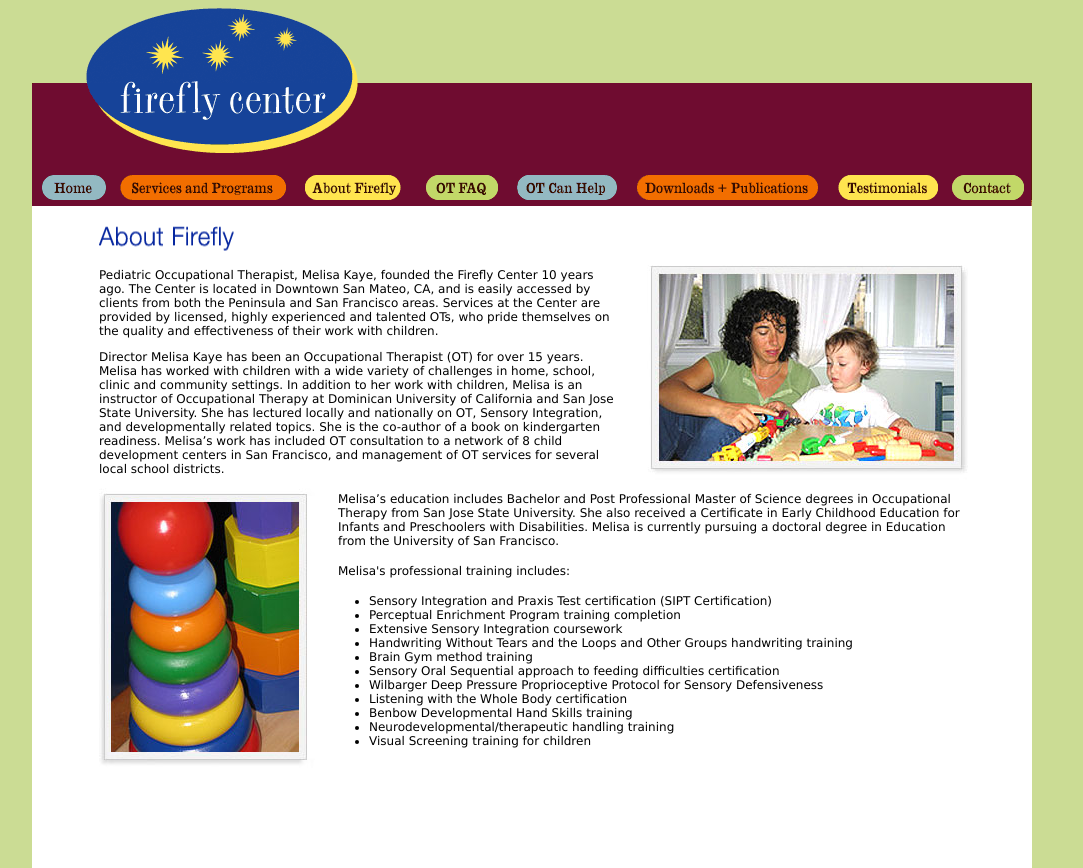
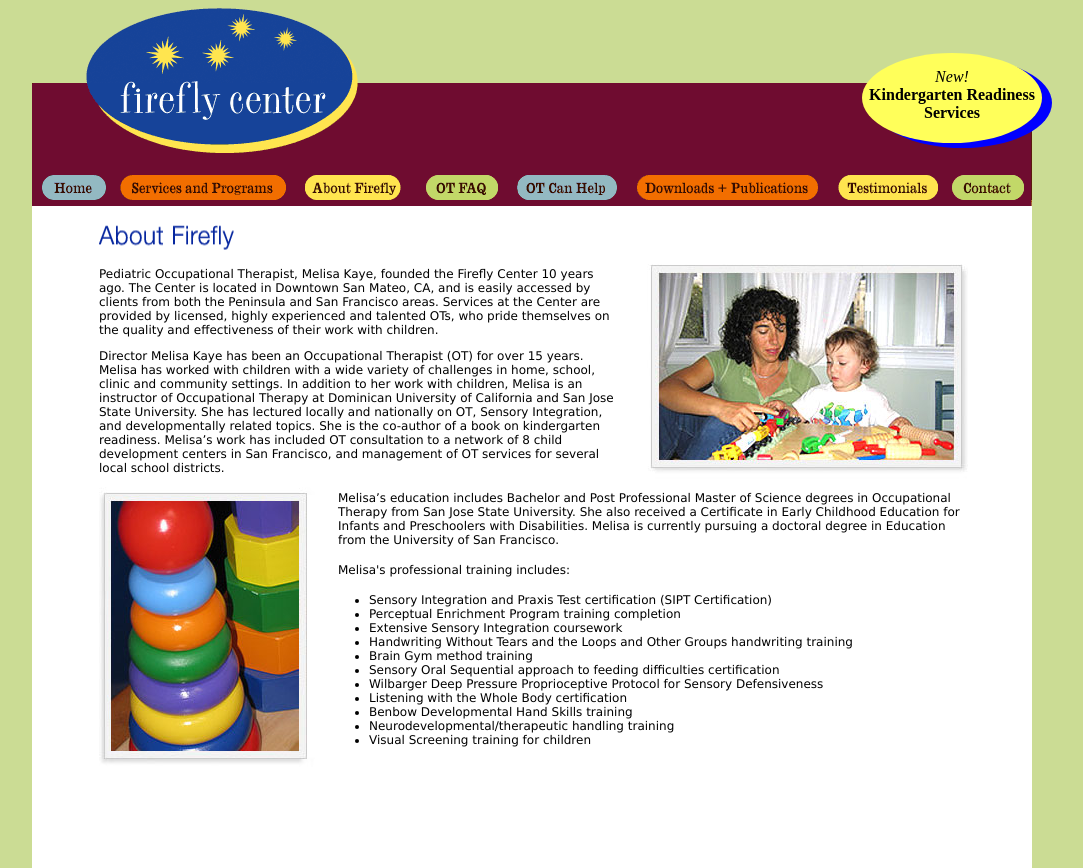
Before and after one commit to mchlipala/fireflycenter.github.io, a plain HTML site: page pages/2_about.html in a window 1280 px wide. Shown: the top 868 px of the page, without its empty margins (104-1187 px from the left). Drawn offline with Linux system fonts and the light colour scheme.

Commit message:
Add kindergarten readiness link to all pages

```diff
--- a/pages/2_about.html
+++ b/pages/2_about.html
@@ -3,6 +3,7 @@
 <head>
 <meta http-equiv="Content-Type" content="text/html; charset=UTF-8" />
 <title>Firefly Center Occupational Therapy for Children</title>
+<link rel="stylesheet" type="text/css" href="../styles/base.css">
 <style type="text/css">
 <!--
 body {
@@ -15,10 +16,6 @@ body {
 	font-size: 12px;
 }
 .style2 {font-size: 11px}
-body,td,th {
-	font-family: Verdana, Geneva, sans-serif;
-	font-size: 16px;
-}
 -->
 </style></head>
 
@@ -27,6 +24,20 @@ body,td,th {
   <tr>
     <td><img src="../images_firefly/m_02.gif" width="1000" height="83" border="0" usemap="#Map2" /></td>
   </tr>
+	<tr>
+		<td>
+			<a id="announcement-wrap" href="../pages/kindergarten_readiness.html">
+				<div class="oval2"></div>
+				<div class="oval1">
+					<div class="announcement">
+						<span class="label-small">New!</span>
+						<br />
+						<span class="label">Kindergarten Readiness Services</span>
+					</div>
+				</div>
+			</a>
+		</td>
+	</tr>
   <tr>
     <td><img src="../images_firefly/m_05.gif" width="1000" height="123" border="0" usemap="#Map" /></td>
   </tr>
```
Also changed, not shown: pages/1_services.html (+15 -4 lines), pages/4_faq.html (+15 -4 lines), pages/5_canhelp.html (+15 -4 lines), pages/6_downloads.html (+15 -4 lines), pages/7_testimonials.html (+15 -4 lines), pages/8_contact.html (+15 -5 lines).
